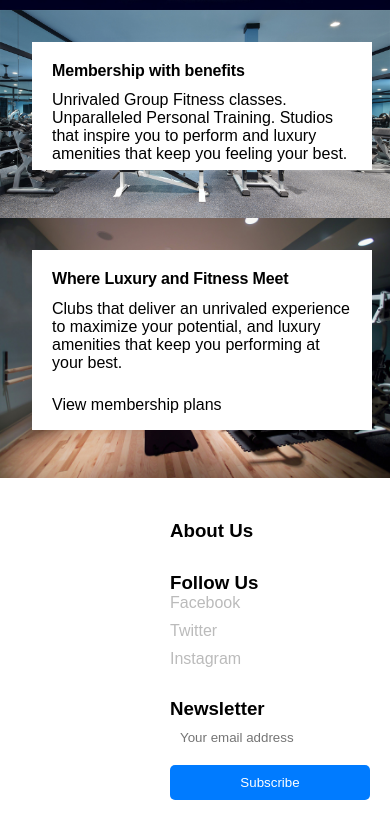
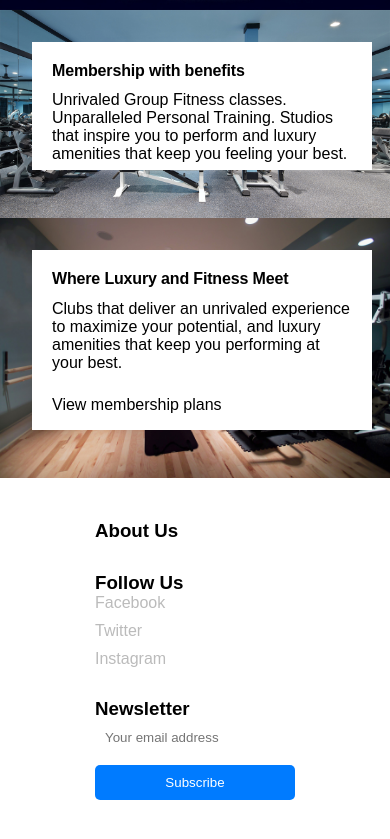
Before and after one commit to Victor-Pausan/SA_HTML_Project, a plain HTML site: page index.html in a window 390 px wide. Shown: the part 325-1164 px from the top of the page. Drawn offline with Linux system fonts and the light colour scheme.

Commit message:
-m "footer changes"

```diff
--- a/AboutStyle.css
+++ b/AboutStyle.css
@@ -207,6 +207,9 @@ main ul {
 }
 
 @media (max-width: 768px) {
+    .footer{
+        padding: 2rem 1rem;
+    }
     .footer-content {
         flex-direction: column;
         padding-left: 0rem;
--- a/ContactStyle.css
+++ b/ContactStyle.css
@@ -185,6 +185,9 @@ body{
 }
 
 @media (max-width: 768px) {
+    .footer{
+        padding: 2rem 1rem;
+    }
     .footer-content {
         flex-direction: column;
         padding-left: 0rem;
--- a/style.css
+++ b/style.css
@@ -257,9 +257,11 @@ body{
 }
 
 @media (max-width: 768px) {
+    .footer{
+        padding: 2rem 1rem;
+    }
     .footer-content {
         flex-direction: column;
-        padding-left: 0rem;
         margin: 0;
         align-items: center;
     }
```
